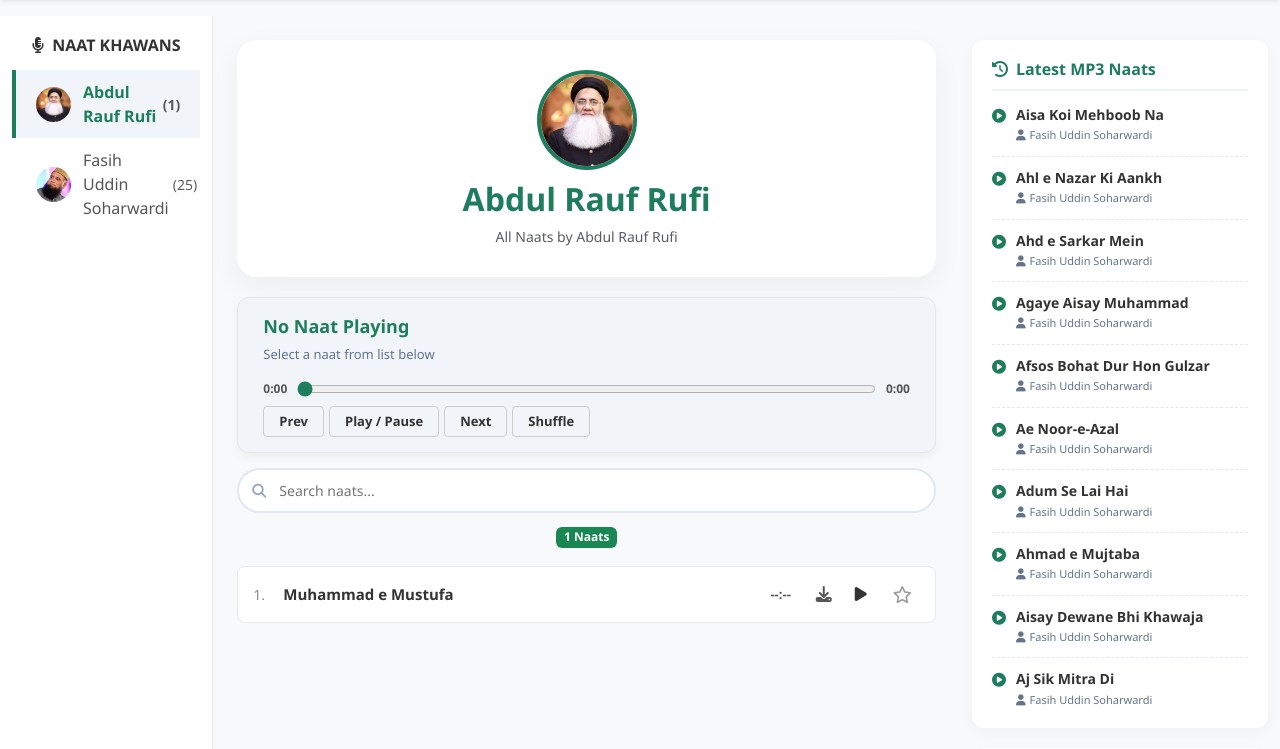
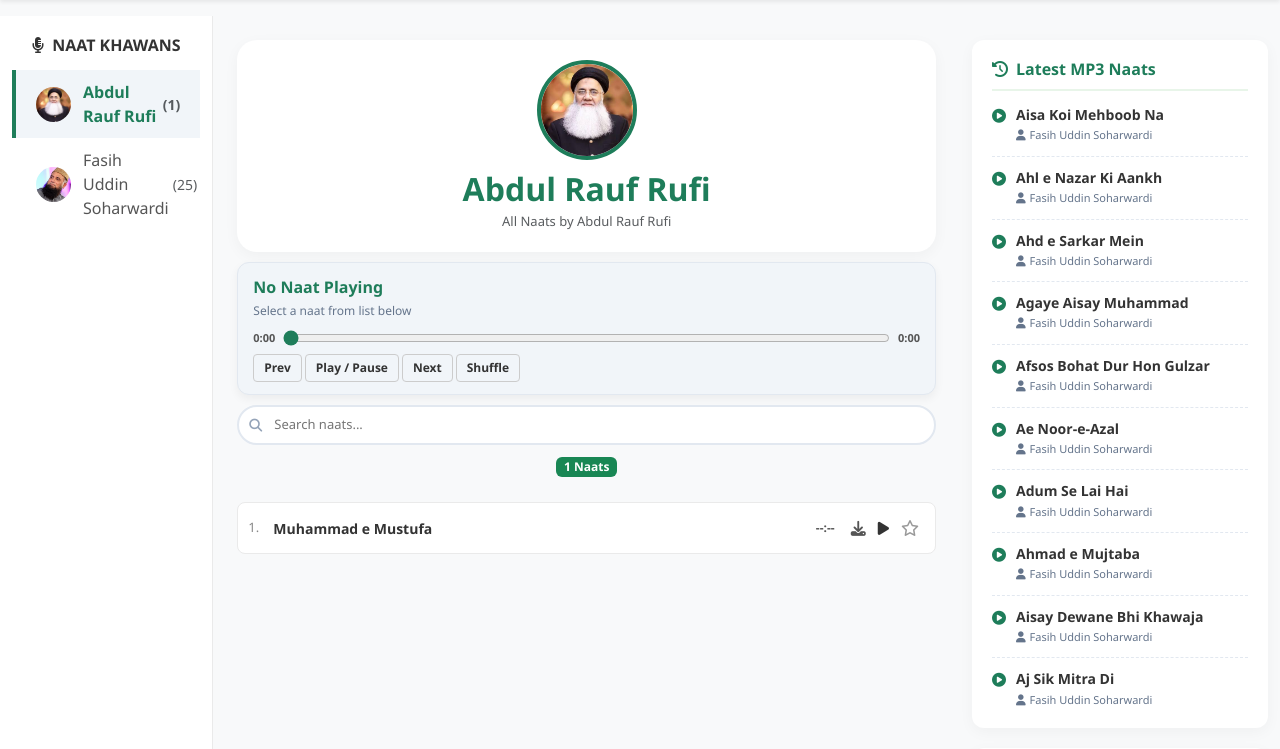
Before and after one commit to heartland32774-cmyk/naat-website, a Django app: page /khawan/3/ in a window 1280 px wide. Shown: the part 97-846 px from the top of the page. Run offline with Django 5.2, Linux system fonts and the light colour scheme; data comes from the database, SQL or seed files in the repository; both versions use the stored data as it was after the commit; some web fonts are replaced.

Commit message:
Final updates for deployment

```diff
--- a/naat_app/templates/profile.html
+++ b/naat_app/templates/profile.html
@@ -10,71 +10,72 @@
     .artist-img-sidebar { width: 35px; height: 35px; object-fit: cover; border-radius: 50%; margin-right: 12px; }
     .artist-placeholder-sidebar { width: 35px; height: 35px; border-radius: 50%; background: #1e7d5a; color: white; display: flex; align-items: center; justify-content: center; font-size: 14px; margin-right: 12px; }
 
-    /* Sticky Wrapper for Header, Player & Search */
-    .sticky-content-wrapper {
+    /* STICKY WRAPPER (Header + Player + Search) */
+    .sticky-wrapper {
         position: sticky;
         top: 80px; /* Navbar ke neeche */
         z-index: 100;
-        background-color: #f8f9fa; /* Background taake list iske neeche se na dikhe */
+        background-color: #f8f9fa;
         padding-bottom: 10px;
-        border-radius: 20px;
+        margin-bottom: 15px;
+        border-radius: 15px;
     }
 
     /* Profile Header */
     .profile-header {
-        background: #fff; border-radius: 20px; padding: 30px; text-align: center;
-        box-shadow: 0 10px 30px rgba(0,0,0,0.05); margin-bottom: 20px;
+        background: #fff; border-radius: 20px; padding: 20px; text-align: center;
+        box-shadow: 0 4px 15px rgba(0,0,0,0.04); margin-bottom: 10px;
     }
     .profile-img { width: 100px; height: 100px; object-fit: cover; border-radius: 50%; border: 4px solid #1e7d5a; margin-bottom: 10px; }
     .profile-placeholder { width: 100px; height: 100px; border-radius: 50%; background: #1e7d5a; color: white; display: flex; align-items: center; justify-content: center; font-size: 40px; margin: 0 auto 10px auto; }
 
     /* Top Player */
     .top-player {
-        background: #f1f5f9; border-radius: 12px; padding: 15px 25px; margin-bottom: 15px;
+        background: #f1f5f9; border-radius: 12px; padding: 12px 15px; margin-bottom: 10px;
         border: 1px solid #e2e8f0; box-shadow: 0 4px 10px rgba(0,0,0,0.05);
     }
-    .tp-title { font-size: 18px; font-weight: 700; color: #1e7d5a; margin-bottom: 5px;}
-    .tp-artist { font-size: 13px; color: #64748b; margin-bottom: 15px; }
+    .tp-title { font-size: 16px; font-weight: 700; color: #1e7d5a; margin-bottom: 3px;}
+    .tp-artist { font-size: 12px; color: #64748b; margin-bottom: 10px; }
 
-    .tp-controls button { background: none; border: 1px solid #ccc; color: #333; padding: 5px 15px; border-radius: 4px; font-size: 13px; font-weight: 600; transition: 0.2s; margin-right: 5px;}
+    .tp-controls button { background: none; border: 1px solid #ccc; color: #333; padding: 4px 10px; border-radius: 4px; font-size: 12px; font-weight: 600; transition: 0.2s; margin-right: 3px;}
     .tp-controls button:hover { background: #e2e8f0; }
 
-    .custom-audio-wrapper { display: flex; align-items: center; gap: 10px; }
+    .custom-audio-wrapper { display: flex; align-items: center; gap: 8px; }
     .audio-progress { flex-grow: 1; cursor: pointer; accent-color: #1e7d5a; }
-    .audio-time { font-size: 12px; font-weight: 600; color: #555; }
+    .audio-time { font-size: 11px; font-weight: 600; color: #555; }
 
     /* Search Container */
-    .search-container { position: relative; width: 100%; margin-bottom: 10px; }
+    .search-container { position: relative; width: 100%; margin-top: 5px; }
     .search-container input {
-        width: 100%; padding: 10px 20px 10px 40px;
+        width: 100%; padding: 8px 15px 8px 35px;
         border: 2px solid #e2e8f0; border-radius: 50px;
-        font-size: 14px; transition: 0.3s; background: #fff;
+        font-size: 13px; transition: 0.3s; background: #fff;
     }
     .search-container input:focus {
         border-color: #1e7d5a; outline: none;
         box-shadow: 0 0 0 3px rgba(30,125,90,0.1);
     }
     .search-container i {
-        position: absolute; left: 15px; top: 50%;
-        transform: translateY(-50%); color: #94a3b8; font-size: 14px;
+        position: absolute; left: 12px; top: 50%;
+        transform: translateY(-50%); color: #94a3b8; font-size: 13px;
     }
 
     /* Naat List */
-    .naat-list-item { background: #fff; border-radius: 8px; border: 1px solid #eaeaea; transition: 0.2s; margin-bottom: 8px; display: flex; align-items: center; padding: 10px 15px; cursor: pointer; }
+    .naat-list-item { background: #fff; border-radius: 8px; border: 1px solid #eaeaea; transition: 0.2s; margin-bottom: 8px; display: flex; align-items: center; padding: 10px; cursor: pointer; overflow: hidden; }
     .naat-list-item:hover { background: #f8f9fa; border-color: #ddd; }
     .naat-list-item.playing-now { background-color: #e8f5e9 !important; border-color: #1e7d5a !important; }
     .naat-list-item.playing-now .naat-title { color: #1e7d5a !important; font-weight: 800; }
 
-    .naat-index { font-size: 14px; color: #888; width: 30px; }
-    .naat-title { font-size: 15px; font-weight: 600; color: #333; margin: 0; }
-    .naat-duration { font-size: 13px; font-weight: 600; color: #555; margin-right: 20px; width: 40px; text-align: right; }
+    .naat-index { font-size: 13px; color: #888; width: 25px; flex-shrink: 0; }
+    .naat-title { font-size: 14px; font-weight: 600; color: #333; margin: 0; }
+    .naat-duration { font-size: 12px; font-weight: 600; color: #555; margin-right: 10px; width: 35px; text-align: right; flex-shrink: 0; }
 
-    .btn-play-list { color: #333; font-size: 16px; padding: 5px 10px; background: none; border: none; transition: 0.2s;}
+    .btn-play-list { color: #333; font-size: 15px; padding: 3px 6px; background: none; border: none; transition: 0.2s; flex-shrink: 0;}
     .btn-play-list:hover { color: #1e7d5a; transform: scale(1.1); }
-    .download-icon { color: #555; font-size: 16px; text-decoration: none; padding: 5px; }
+    .download-icon { color: #555; font-size: 15px; text-decoration: none; padding: 3px 6px; flex-shrink: 0;}
     .download-icon:hover { color: #1e7d5a; }
 
-    .fav-btn { background: none; border: none; color: #999; font-size: 17px; padding: 5px 8px; transition: 0.2s; }
+    .fav-btn { background: none; border: none; color: #999; font-size: 16px; padding: 3px 6px; transition: 0.2s; flex-shrink: 0;}
     .fav-btn:hover { color: #f59e0b; transform: scale(1.15); }
     .fav-btn.active { color: #f59e0b; }
 
@@ -90,6 +91,18 @@
     .widget-text a { color: #333; font-weight: 600; font-size: 14px; text-decoration: none; display: block; line-height: 1.3; margin-bottom: 3px; }
     .widget-text a:hover { color: #1e7d5a; }
     .widget-text small { color: #64748b; font-size: 11px; display: block; }
+
+    /* Mobile Fixes */
+    @media (max-width: 576px) {
+        .naat-title { font-size: 13px; }
+        .naat-duration { display: none; } /* Time mobile pe chupa diya */
+        .tp-controls { flex-wrap: wrap; gap: 5px; }
+        .tp-controls button { padding: 3px 8px; font-size: 11px; }
+        .profile-header { padding: 15px; top: 70px; }
+        .profile-img { width: 80px; height: 80px; }
+        .profile-placeholder { width: 80px; height: 80px; font-size: 35px; }
+        .artist-name-sm { display: none; }
+    }
 {% endblock %}
 
 {% block content %}
@@ -110,8 +123,7 @@
         <div class="col-12 col-md-6 col-lg-7 main-content p-3 p-md-4">
 
             <!-- STICKY WRAPPER (Header + Player + Search) -->
-            <div class="sticky-content-wrapper">
-
+            <div class="sticky-wrapper">
                 <!-- PROFILE HEADER -->
                 <div class="profile-header">
                     {% if khawan.image %}
@@ -120,8 +132,8 @@
                         <div class="profile-placeholder"><i class="fa-solid fa-user"></i></div>
                     {% endif %}
 
-                    <h2 class="fw-bold" style="color: #1e7d5a;">{{ khawan.name }}</h2>
-                    <p class="text-muted mb-0" style="font-size: 14px;">All Naats by {{ khawan.name }}</p>
+                    <h2 class="fw-bold mb-1" style="color: #1e7d5a;">{{ khawan.name }}</h2>
+                    <p class="text-muted mb-0" style="font-size: 13px;">All Naats by {{ khawan.name }}</p>
                 </div>
 
                 <!-- TOP PLAYER -->
@@ -155,7 +167,7 @@
                 </div>
 
                 <!-- NAAT COUNT -->
-                <div class="text-center mt-1 mb-2">
+                <div class="text-center mt-2">
                     <span class="badge bg-success" id="naatCountBadge">{{ naats|length }} Naats</span>
                 </div>
             </div>
@@ -172,14 +184,16 @@
                      onclick="tpPlay({{ naat.id }})">
 
                     <div class="naat-index">{{ forloop.counter }}.</div>
-                    <div class="flex-grow-1 d-flex align-items-center">
+                    <div class="flex-grow-1 d-flex align-items-center" style="min-width: 0;">
                         <p class="naat-title text-truncate mb-0">{{ naat.title }}</p>
                     </div>
 
+                    <!-- Row ka time -->
                     <div class="naat-duration" id="dur-{{ naat.id }}">--:--</div>
                     <audio class="duration-audio" id="hidden-audio-{{ naat.id }}" preload="metadata" src="{% url 'stream_naat' naat.id %}"></audio>
 
-                    <div class="d-flex align-items-center gap-2">
+                    <!-- Action Buttons -->
+                    <div class="d-flex align-items-center">
                         <a href="{% url 'download_naat' naat.id %}" class="download-icon" onclick="event.stopPropagation();" title="Download">
                             <i class="fa-solid fa-download"></i>
                         </a>
@@ -471,13 +485,13 @@
                             const cardHtml = `
                                 <div class="naat-list-item" id="naat-card-${naat.id}" onclick="tpPlay(${naat.id})">
                                     <div class="naat-index">${index + 1}.</div>
-                                    <div class="flex-grow-1 d-flex align-items-center">
+                                    <div class="flex-grow-1 d-flex align-items-center" style="min-width: 0;">
                                         <p class="naat-title text-truncate mb-0">${naat.title}</p>
                                     </div>
                                     <div class="naat-duration" id="dur-${naat.id}">--:--</div>
                                     <audio class="duration-audio" id="hidden-audio-${naat.id}" preload="metadata" src="${naat.url}" onloadedmetadata="tpSetRowTime(this)"></audio>
 
-                                    <div class="d-flex align-items-center gap-2">
+                                    <div class="d-flex align-items-center">
                                         <a href="/download/${naat.id}/" class="download-icon" onclick="event.stopPropagation();" title="Download">
                                             <i class="fa-solid fa-download"></i>
                                         </a>
```
Also changed, not shown: db.sqlite3.
